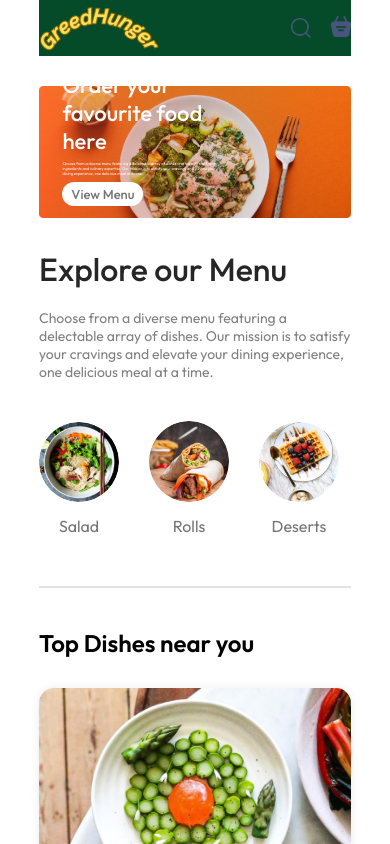
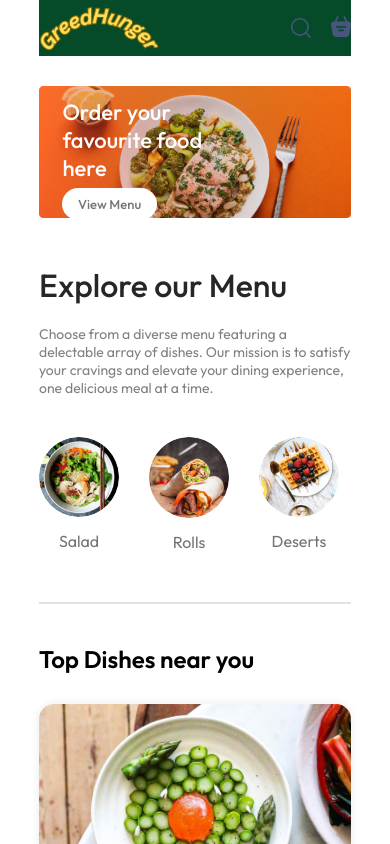
Before and after one commit to kaayush163/MERN_FoodyFarm_FoodOrdering, a React (Vite) app in the folder client/: page / in a window 390 px wide. Shown: the top 844 px of the page. Built offline with nearby package versions, Linux system fonts and the light colour scheme.

Commit message:
Media queries added for header component

```diff
--- a/client/src/components/Header/Header.css
+++ b/client/src/components/Header/Header.css
@@ -38,3 +38,23 @@
   font-size: max(1vw, 13px);
   border-radius: 50px;
 }
+
+@media (max-width: 1050px) {
+  .header {
+    height: 38vw;
+  }
+  .header-contents {
+    max-width: 45%;
+  }
+}
+@media (max-width: 750px) {
+  .header-contents {
+    max-width: 55%;
+  }
+  .header-contents p {
+    display: none;
+  }
+  .header-contents button {
+    padding: 2vw 4vw;
+  }
+}
```
